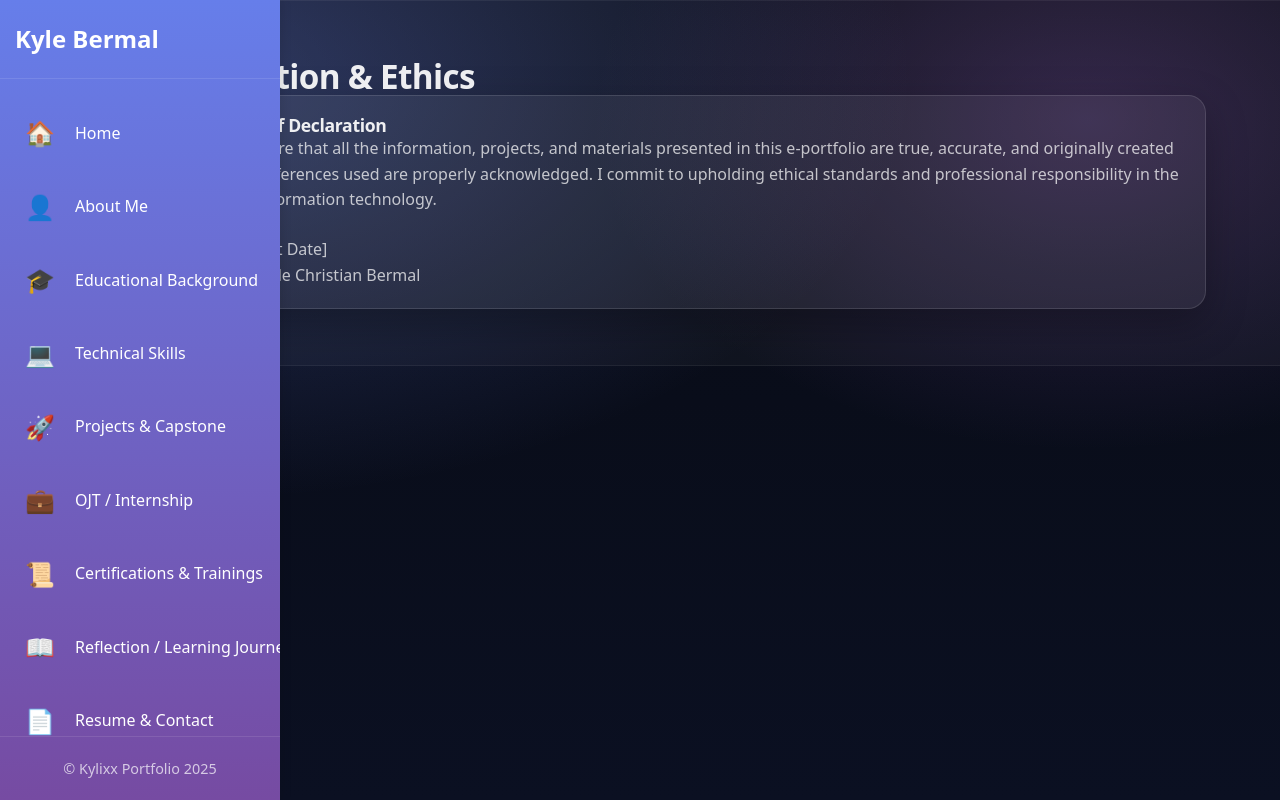
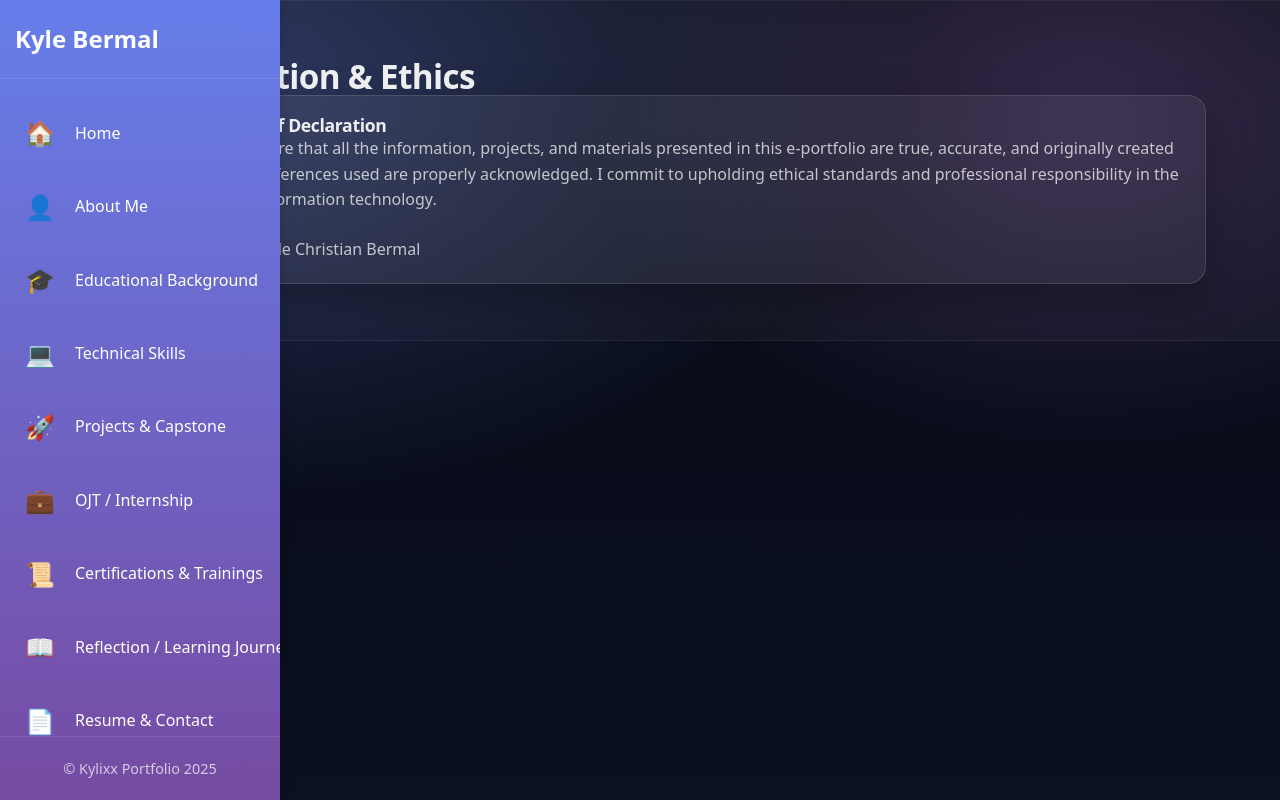
Before and after one commit to Kyliee2004/PortFolioNiKylixx, a React (Vite) app: page /declaration in a window 1280 px wide. Built offline with nearby package versions, Linux system fonts and the light colour scheme.

Commit message:
Update Declaration.jsx

```diff
--- a/src/components/Declaration.jsx
+++ b/src/components/Declaration.jsx
@@ -12,7 +12,6 @@ function Declaration() {
 I hereby declare that all the information, projects, and materials presented in this e-portfolio are true, accurate, and originally created by me. Any references used are properly acknowledged. I commit to upholding ethical standards and professional responsibility in the practice of information technology.
             </p>
             <p className="mt-4">
-              <strong>Date:</strong> [Current Date]<br />
               <strong>Signature:</strong> Kyle Christian Bermal
             </p>
           </div>
```
